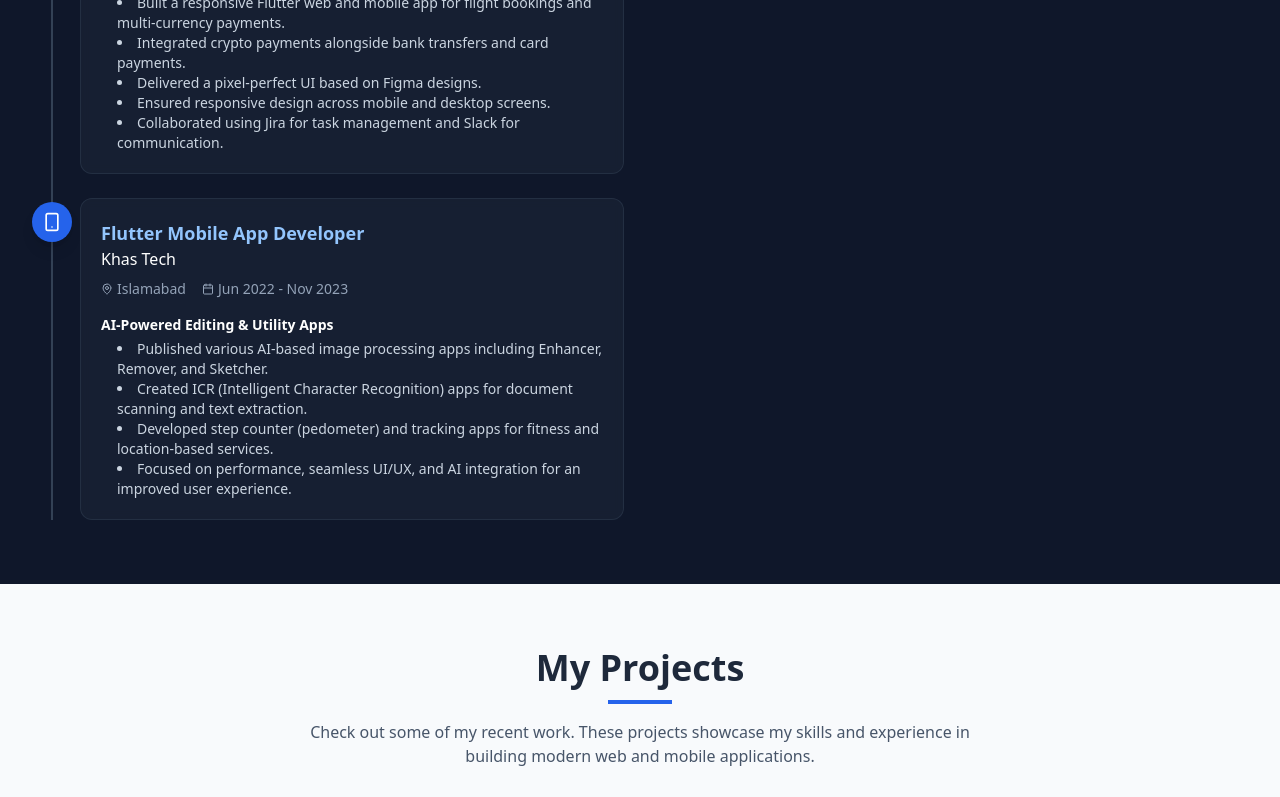
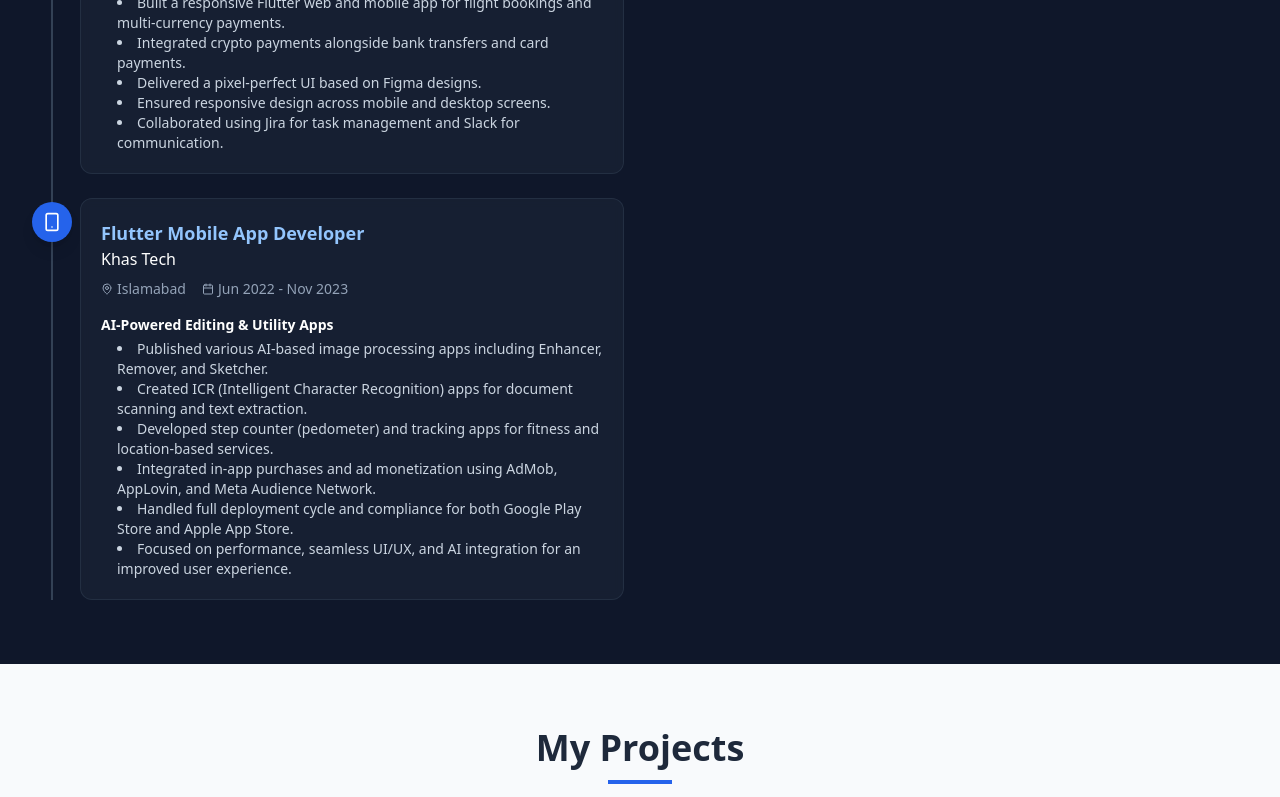
Before and after one commit to syedmubashiralii/syed-mubashir-ali, a React (Vite) app: page / in a window 1280 px wide. Shown: the part 2649-3446 px from the top of the page. Built offline with nearby package versions, Linux system fonts and the light colour scheme.

Commit message:
add khastech experience

```diff
--- a/src/components/Experience.tsx
+++ b/src/components/Experience.tsx
@@ -50,9 +50,12 @@ const Experience = () => {
             "Published various AI-based image processing apps including Enhancer, Remover, and Sketcher.",
             "Created ICR (Intelligent Character Recognition) apps for document scanning and text extraction.",
             "Developed step counter (pedometer) and tracking apps for fitness and location-based services.",
+            "Integrated in-app purchases and ad monetization using AdMob, AppLovin, and Meta Audience Network.",
+            "Handled full deployment cycle and compliance for both Google Play Store and Apple App Store.",
             "Focused on performance, seamless UI/UX, and AI integration for an improved user experience.",
           ],
         },
+
       ],
     },
   ];
```
